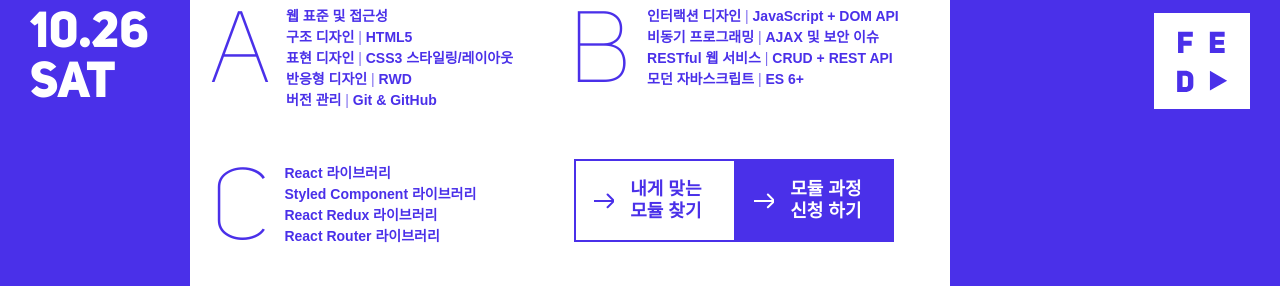
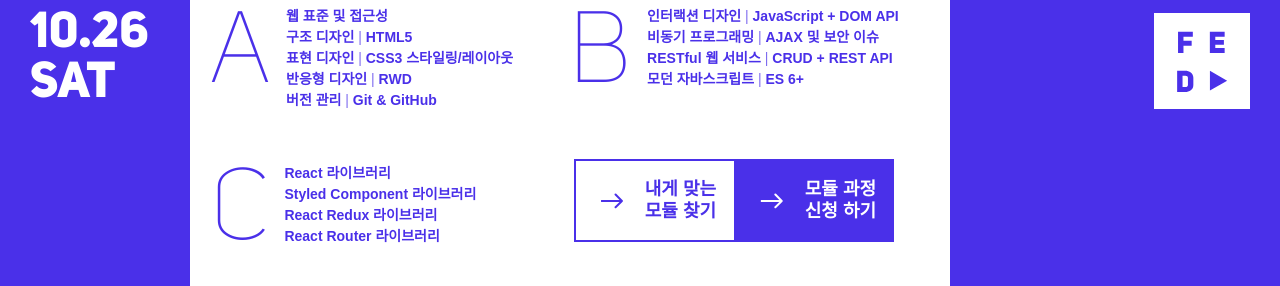
Before and after one commit to yamoo9/yamoo9.github.io, a plain HTML site: page index.html in a window 1280 px wide. Shown: the part 661-947 px from the top of the page. Drawn offline with Linux system fonts and the light colour scheme; files whose address does not match are found by name; a web font is replaced by a local one.

Commit message:
링크 텍스트 줄 바꿈 처리

```diff
--- a/index.html
+++ b/index.html
@@ -274,7 +274,7 @@
         target="_blank"
         rel="noopener noreferrer"
       >
-        내게 맞는 모듈 찾기
+        내게 맞는<br />모듈 찾기
       </a>
       <a
         class="module-link unfilled-white"
@@ -282,7 +282,7 @@
         target="_blank"
         rel="noopener noreferrer"
       >
-        모듈 과정 신청 하기
+        모듈 과정<br />신청 하기
       </a>
     </div>
     <aside class="lecture-info">
```
